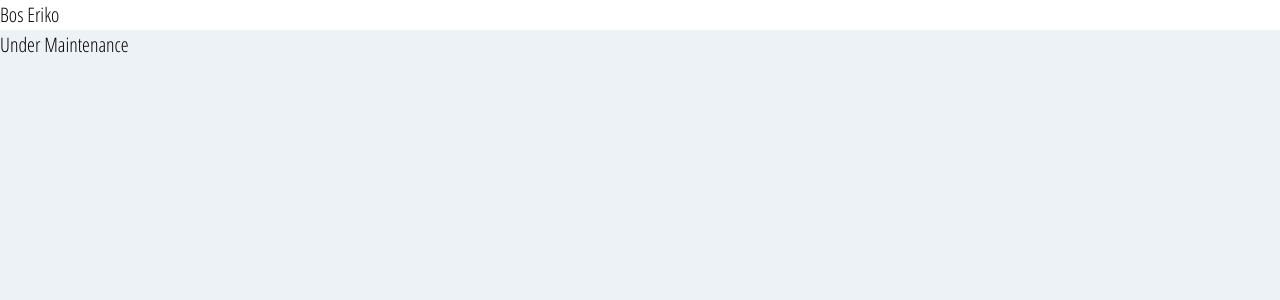
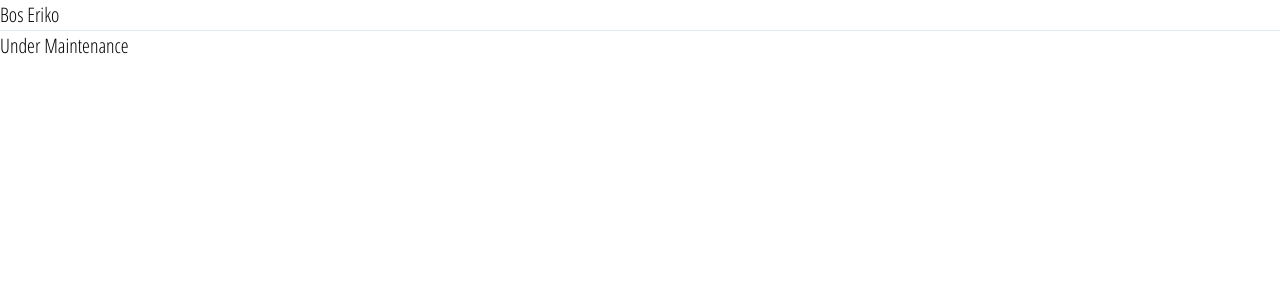
Before and after one commit to BosEriko/boseriko.com, a Nuxt app: page / in a window 1280 px wide. Shown: the top 300 px of the page. Built offline with nearby package versions, Linux system fonts and the light colour scheme.

Commit message:
add border to header

```diff
--- a/components/Header.vue
+++ b/components/Header.vue
@@ -1,5 +1,5 @@
 <template>
-  <header class="bg-white">
+  <header class="bg-white border-b">
     <div class="flex items-center mx-auto container">
       <h1 class="mr-auto">Bos Eriko</h1>
       <button
--- a/layouts/default.vue
+++ b/layouts/default.vue
@@ -1,5 +1,5 @@
 <template>
-  <div class="min-h-screen bg-gray-200 text-xl subpixel-antialiased">
+  <div class="min-h-screen text-xl subpixel-antialiased">
     <nuxt />
   </div>
 </template>
```
